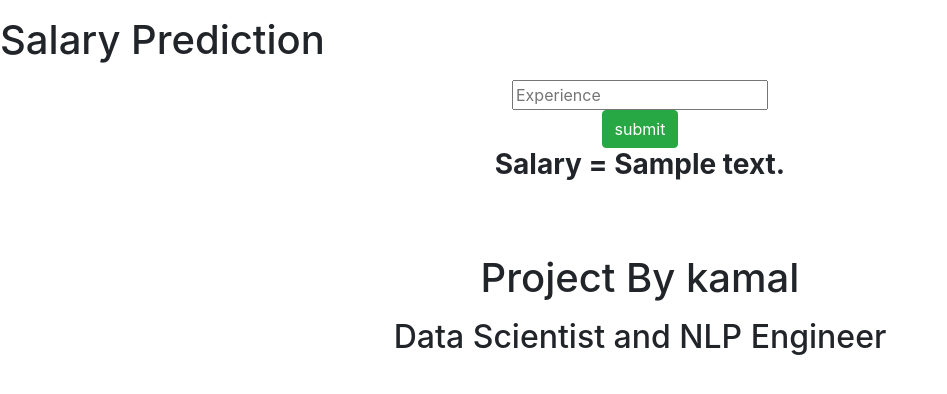
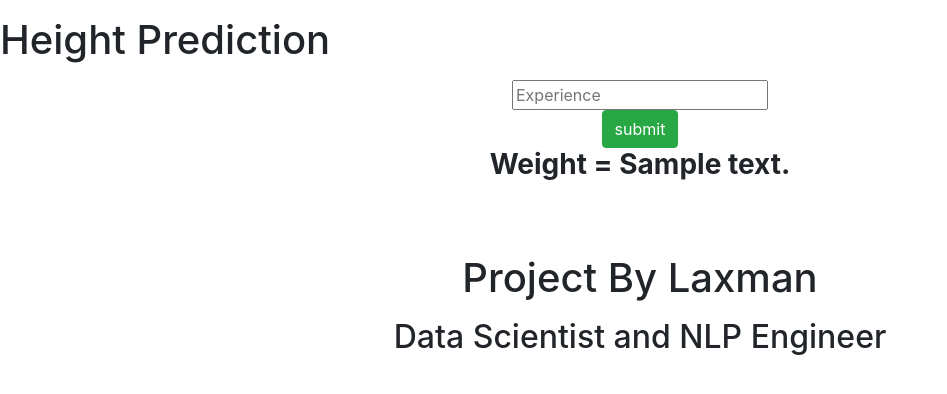
Before and after one commit to amgothlaxman367/SLR_Project, a Flask app: template templates/index.html in a window 1280 px wide. Shown: the top 394 px of the page, without its empty margins (0-947 px from the left). Run offline with Flask 3, Linux system fonts and the light colour scheme; the template is opened without the code that fills it: most values are stand-ins (such as "Sample title", 1, 10 or a date in 2020); parts of the project's set-up code (start-up, migrations or seed data) failed here and were passed over; some libraries are stand-ins or nearby versions.

Commit message:
Update index.html

```diff
--- a/templates/index.html
+++ b/templates/index.html
@@ -16,7 +16,7 @@
     <title>Flask</title>
 </head>
 <body bgcolor="sky blue">
-<p> <h1> Salary Prediction </h1></p>
+<p> <h1> Height Prediction </h1></p>
 
 <div class="container text-center">
     <form action="/predict" method="POST">
@@ -26,12 +26,12 @@
 
     </form>
 
-     <h3><strong>Salary = {{ prediction_text }}</strong></h3>
+     <h3><strong>Weight = {{ prediction_text }}</strong></h3>
 
         <br>
         <br>
 
-        <p> <h1> Project By kamal  </h1> </p>
+        <p> <h1> Project By Laxman  </h1> </p>
     <p><h2> Data Scientist and NLP Engineer</h2></p>
 
 
```
